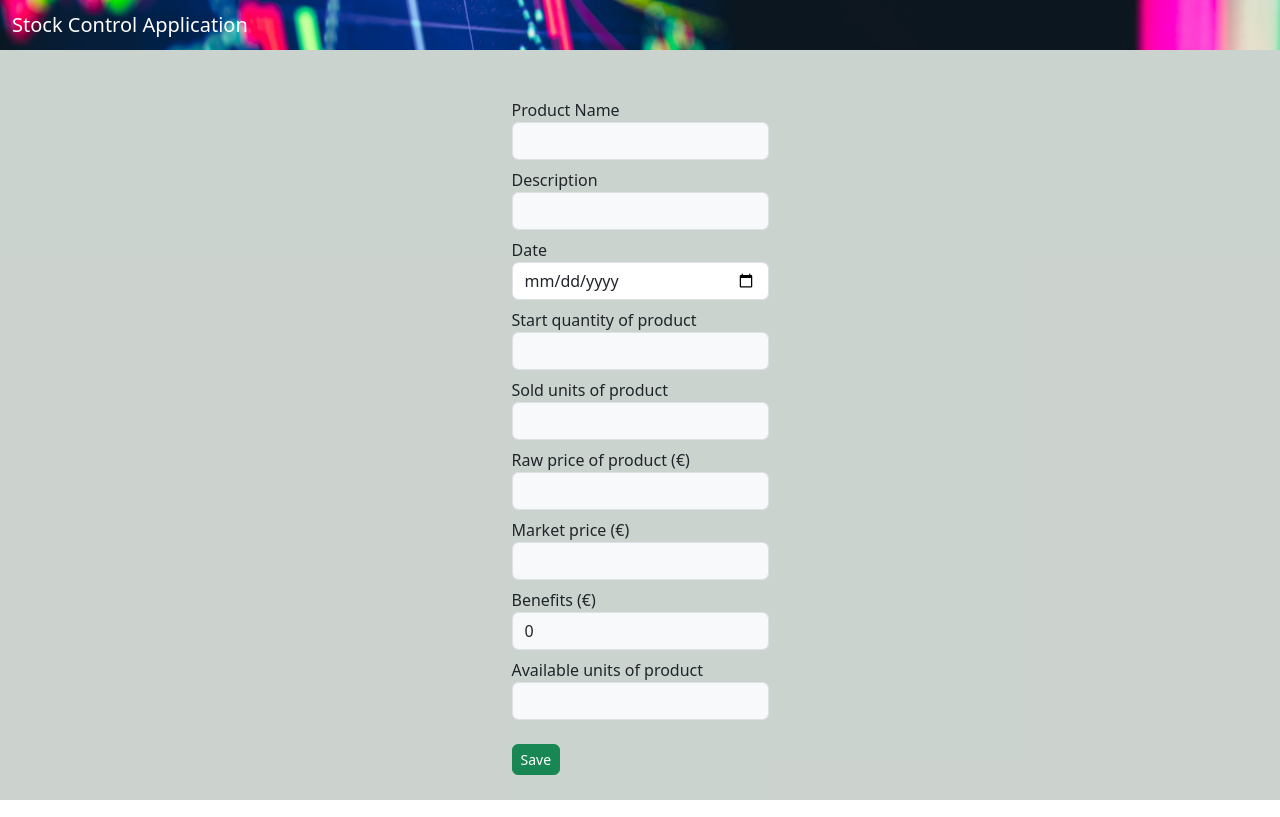
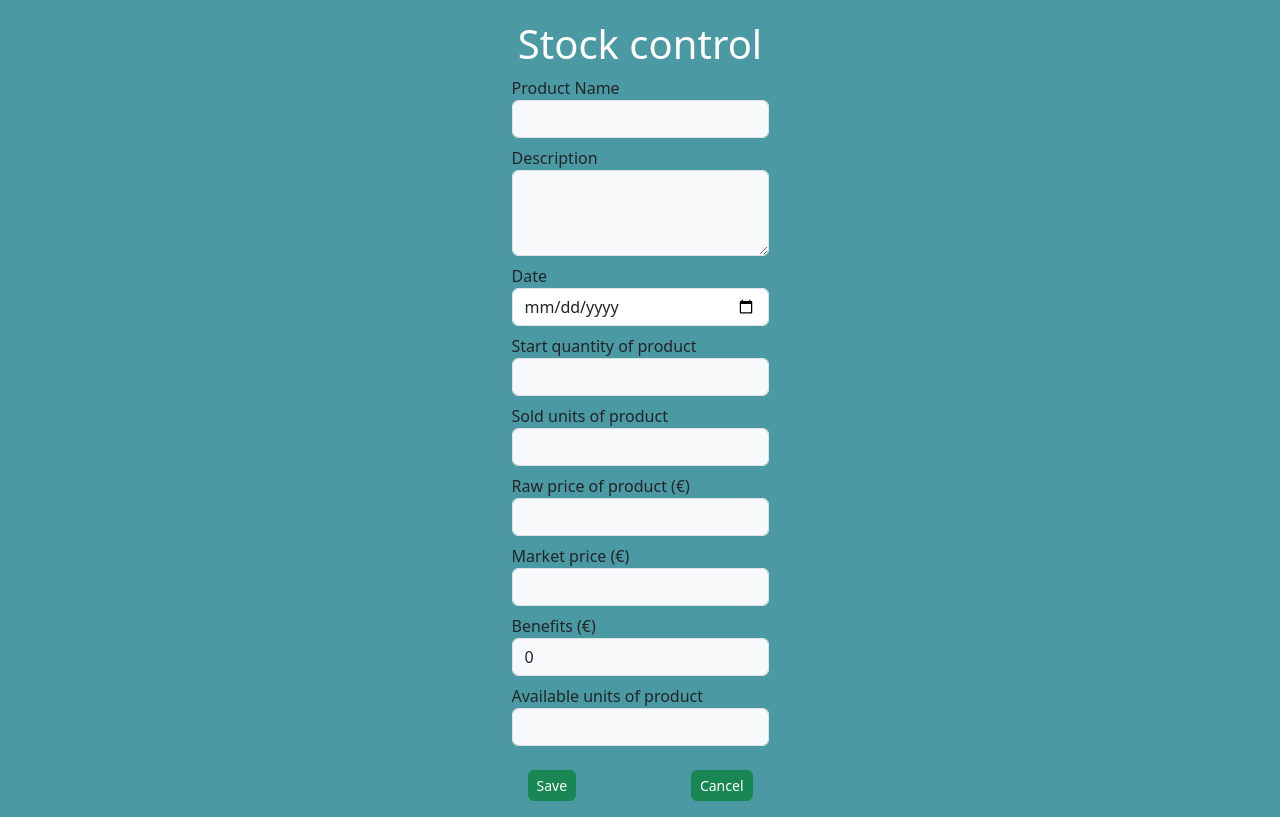
Before and after one commit to NAFISA-USMANOVA/Stock_Management_FullStack_Personal_Project, a Vue app in the folder frontend/: page /input in a window 1280 px wide. Built offline with nearby package versions, Linux system fonts and the light colour scheme.

Commit message:
Some changes in style and funcionality

```diff
--- a/frontend/src/App.vue
+++ b/frontend/src/App.vue
@@ -1,20 +1,26 @@
 <script setup>
 import { RouterView } from 'vue-router'
-import NavbarComponent from './components/NavbarComponent.vue';
+// import NavbarComponent from './components/NavbarComponent.vue';
 </script>
 
 <template>
   <div class="background">
-    <NavbarComponent />
+    <h1>Stock control</h1>
+    <!-- <NavbarComponent /> -->
     <RouterView />
   </div>
 </template>
 
 <style scoped>
 .background{
-  background-color: rgba(191, 200, 195, 0.8);
-  border-spacing: 5px;
-  width: auto;
-  height:100vh;
+  background-color: rgba(31, 128, 141, 0.8);
+  /* border-spacing: 5px; */
+  width:100%;
+  height: 100%;
+}
+h1{
+  text-align: center;
+  color:white;
+  padding-top: 20px;
 }
 </style>
--- a/frontend/src/components/InputForm.vue
+++ b/frontend/src/components/InputForm.vue
@@ -31,9 +31,7 @@ const saveProduct = async () => {
     };
     try
     {
-      console.log("form data", formData)
         await productServices.create(formData)
-        alert("The product is saved successfully!");
         router.push("/")
     }
     catch (error)
@@ -54,18 +52,21 @@ const unitsCalculator = () => {
     const unitsLeft = unitsApprouched - unitsSold;
     availableQuantity.value=unitsLeft;
 };
+const cancelOperation = () => {
+    router.push("/");
+}
 
 
 </script>
 
 <template>
-    <div class="d-flex justify-content-center align-items-center mt-5" >
+    <div class="container d-flex justify-content-center mt-2">
         <form @submit.prevent="saveProduct">
             <label for="productName">Product Name</label>
-            <input class="form-control mb-2 bg-light " type="text" v-model="productName" required autocomplete="productName" />
+            <input class="form-control mb-2 bg-light" type="text" v-model="productName" required autocomplete="productName" />
 
             <label for="productDescription">Description</label>
-            <input class="form-control mb-2 bg-light" type="text" v-model="productDescription" />
+            <textarea class="form-control mb-2 bg-light" type="text" v-model="productDescription" rows="3"></textarea>
 
             <label for="date">Date</label>
             <input type="date" class="form-control form-control-m mr-1 mb-2" v-model="date"  />
@@ -88,7 +89,26 @@ const unitsCalculator = () => {
             <label for="availableQuantity">Available units of product</label>
             <input class="form-control mb-2 bg-light" type="number" v-model="availableQuantity"/>
 
-            <button type="submit" class="btn btn-success btn-sm  rounded mt-3">Save</button>
+            <div class="buttons">
+                <button type="submit" class="btn btn-success btn-sm  rounded m-3">Save</button>
+                <button @click="cancelOperation" class="btn btn-success btn-sm  rounded m-3">Cancel</button>
+            </div>
         </form>
     </div>
+
 </template>
+<style scoped>
+    .buttons{
+        display: flex;
+        flex-direction: row;
+        justify-content:space-between;
+    }
+    .container {
+  max-width: 100%;
+  height: auto;
+}
+    textarea {
+  width: 100%;
+  height: auto;
+}
+</style>
--- a/frontend/src/components/ProductList.vue
+++ b/frontend/src/components/ProductList.vue
@@ -17,7 +17,7 @@ const unhighlightRow = () => {
 const deleteProduct = async(id) => {
     await productServices.delete(id);
     products.value.data = products.value.data.filter((product) => product.id !== id);
-    alert("You successfully deleted the product with id " + id);
+
 };
 
 onBeforeMount(async() => {
@@ -29,7 +29,7 @@ onBeforeMount(async() => {
     <div class="m-3">
         <div class="row w-100 text-center" style="margin-top:10px;">
             <router-link to="/input">
-                <button type="submit" class="btn btn-primary btn-sm  rounded mb-1 ">New Product</button>
+                <button type="submit" class="btn btn-primary rounded">New Product</button>
             </router-link>
         </div>
         <div>
@@ -62,18 +62,33 @@ onBeforeMount(async() => {
                             <td>{{ product.marketPrice }}</td>
                             <td>{{ product.benefits }}</td>
                             <td>{{ product.availableQuantity }}</td>
-                            <td class="rounded-end">
-                                <a class="btn btn-warning  fas fa-pen py-2 px-2" :href="`/update/${product.id}`"></a>
-                                <a @click="deleteProduct(product.id)" class="btn btn-danger fa fa-trash-alt py-2 px-2"></a>
+                            <td class="icons rounded-end">
+                                <a class="btn  fas fa-pen py-1 px-1" :href="`/update/${product.id}`"></a>
+                                <a @click="deleteProduct(product.id)" class="btn fa fa-trash-alt py-1 px-1"></a>
                             </td>
                         </tr>
                     </tbody>
+                    <tfoot>
+                        <tr>
+                            <th class="rounded-start">ID</th>
+                            <th class="date_column">Product name</th>
+                            <th>Description</th>
+                            <th class="date_column">Entry date</th>
+                            <th>Start quantity</th>
+                            <th>Sold units</th>
+                            <th>Raw price</th>
+                            <th>Market price</th>
+                            <th>Benefits</th>
+                            <th>Available units</th>
+                            <th>Actions</th>
+                        </tr>
+                    </tfoot>
                 </table>
             </div>
         </div>
         <div class="row w-100 text-center" style="margin-top:10px;">
             <router-link to="/input">
-                <button type="submit" class="btn btn-primary btn-sm  rounded mx-5 ">New Product</button>
+                <button type="submit" class="btn btn-primary rounded button2">New Product</button>
             </router-link>
         </div>
     </div>
@@ -85,4 +100,10 @@ onBeforeMount(async() => {
     font-family:'Trebuchet MS', 'Lucida Sans Unicode', 'Lucida Grande', 'Lucida Sans', Arial, sans-serif;
     text-align:center;
 }
+.date_column{
+    width: 10%;
+}
+.button2{
+    margin-bottom: 20px;
+}
 </style>
--- a/frontend/src/components/UpdateProduct.vue
+++ b/frontend/src/components/UpdateProduct.vue
@@ -42,12 +42,9 @@ onBeforeMount(async () => {
 });
 
 const updateProduct = async(event) => {
-    alert(`The product with ID ${productId} is edited successfully.`);
-    console.log("Product Id to EDIT: " +  productId);
     event.preventDefault();   //para evitar la recarga de la página cuando se envía formulario. IMPORTANTE!!!
 
-    // crear un objeto con props
-const editedData = {
+    const editedData = {
     productName : productName.value,
     productDescription : productDescription.value,
     date : date.value,
@@ -58,7 +55,7 @@ const editedData = {
     benefits : benefits.value,
     availableQuantity : availableQuantity.value
     };
-    //solicitud HTTP para actualizar el producto (response.data)
+
     try {
     await productServices.update(productId, editedData);
     console.log("Date: "+ productId, date);
@@ -91,19 +88,23 @@ const unitsCalculator = () => {
         <form @submit="updateProduct">
 
             <label for="productName">Product Name</label>
-            <input class="form-control mb-2 bg-light " type="text" v-model="productName" required autocomplete="productName" />
+            <input class="form-control mb-2 bg-light "
+            type="text" v-model="productName" required autocomplete="productName" />
 
             <label for="productDescription">Description</label>
-            <input class="form-control mb-2 bg-light" type="text" v-model="productDescription" />
+            <textarea class="form-control mb-2 bg-light" type="text" v-model="productDescription" rows="3"></textarea>
 
             <label for="date">Date</label>
-            <input type="date" class="form-control form-control-m mr-1 mb-2" v-model="date"  />
+            <input type="date"
+            class="form-control form-control-m mr-1 mb-2" v-model="date"/>
 
             <label for="startQuantity">Start quantity of product</label>
-            <input class="form-control mb-2 bg-light" type="number"  v-model="startQuantity" @change="unitsCalculator()"/>
+            <input class="form-control mb-2 bg-light"
+            type="number"  v-model="startQuantity" @change="unitsCalculator()"/>
 
             <label for="soldQuantity">Sold units of product</label>
-            <input class="form-control mb-2 bg-light" type="number"  v-model="soldQuantity" id="soldQuantity" @input="benefitCalculator()"   @change="unitsCalculator()"/>
+            <input class="form-control mb-2 bg-light"
+            type="number"  v-model="soldQuantity" id="soldQuantity" @input="benefitCalculator()"   @change="unitsCalculator()"/>
 
             <label for="rawPrice">Raw price of product (€)</label>
             <input class="form-control mb-2 bg-light" type="number" v-model="rawPrice" id="rawPrice" @input="benefitCalculator()"/>
--- a/frontend/src/services/productServices.js
+++ b/frontend/src/services/productServices.js
@@ -11,10 +11,13 @@ class ProductDataService {
 
     create(productData) {
       return http.post(`/save`, productData);
+      // return http.post(`/create`, productData);
     }
 
     update(id, productData) {
+    // edit(id, productData) {
       return http.put(`/update/${id}`, productData);
+      // return http.put(`/edit/${id}`, productData);
     }
 
     delete(id) {
```
Also changed, not shown: frontend/src/router/index.js (+12 -3 lines), 1 other file (tests, documents, lock files or other folders).
